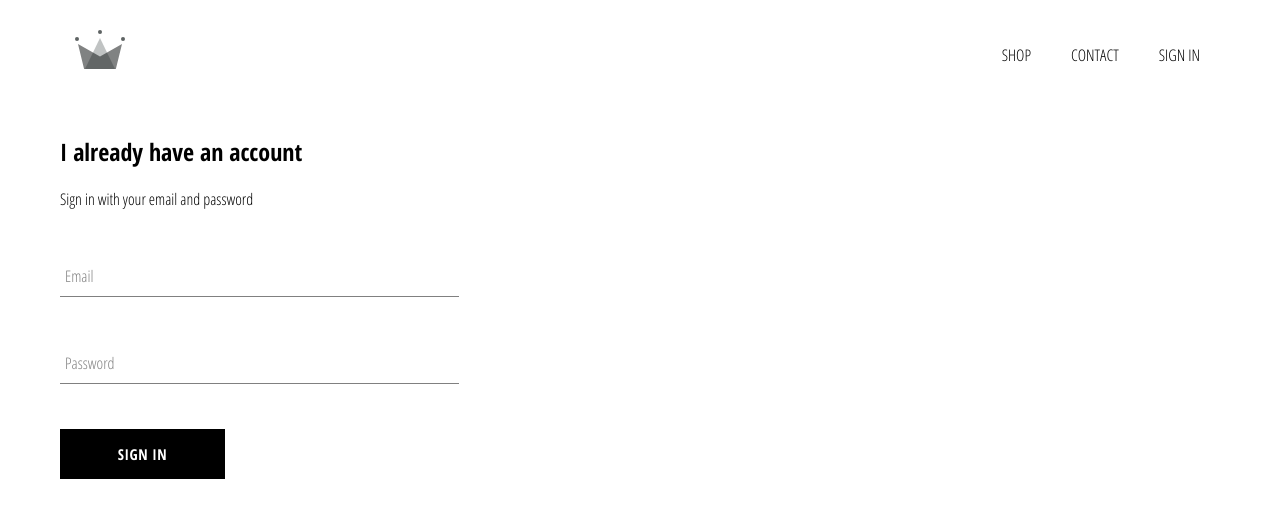
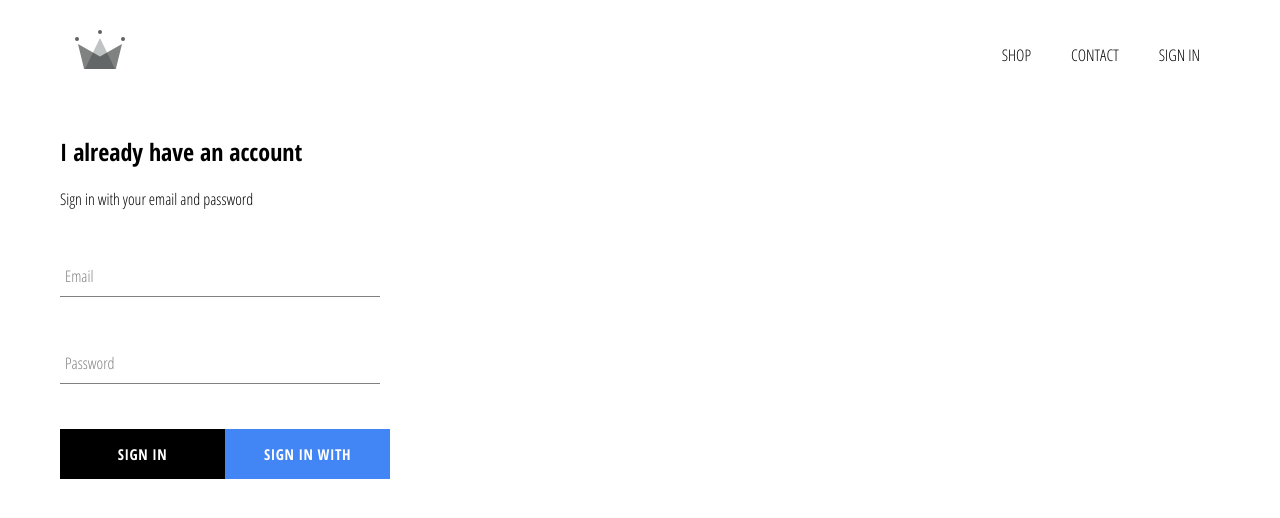
Before and after one commit to iMoonis/crwn-shopping, a React (Create React App) app: page /signin in a window 1280 px wide. Shown: the top 518 px of the page. Built offline with nearby package versions, Linux system fonts and the light colour scheme; no server answers.

Commit message:
Integrated firebase into application

```diff
--- a/package.json
+++ b/package.json
@@ -6,6 +6,7 @@
     "@testing-library/jest-dom": "^5.14.1",
     "@testing-library/react": "^11.2.7",
     "@testing-library/user-event": "^12.8.3",
+    "firebase": "^8.7.1",
     "node-sass": "^6.0.1",
     "react": "^17.0.2",
     "react-dom": "^17.0.2",
--- a/src/App.css
+++ b/src/App.css
@@ -1,3 +1,7 @@
+* {
+    box-sizing: border-box;
+}
+
 body {
     margin: 20px 60px;
     font-family: 'Open Sans Condensed', sans-serif;
--- a/src/App.js
+++ b/src/App.js
@@ -1,16 +1,39 @@
-import React from 'react';
+import React, { Component } from 'react'
 import { Route, Switch } from 'react-router-dom';
 
 import './App.css';
 import Header from './Components/Header/Header';
+import { auth } from './Firebase/Firebase.utils';
 import Homepage from './Pages/Home/Home';
 import Shop from './Pages/Shop/Shop';
 import Signin_Signup from './Pages/Signin_Signup/Signin_Signup';
 
-function App() {
+class App extends Component {
+  constructor(props) {
+    super(props);
+    this.state = {
+      CurrentUser: null
+    }
+  }
+
+  unsubscribeFromAuth = null;
+
+  componentDidMount () {
+    this.unsubscribeFromAuth = auth.onAuthStateChanged(user => {
+      this.setState({CurrentUser: user});
+
+      console.log(user);
+    })
+  }
+
+  componentWillUnmount () {
+    this.unsubscribeFromAuth();
+  }
+
+  render() {
     return (
       <div>
-      <Header />
+        <Header CurrentUser={this.state.CurrentUser} />
         <Switch>
           <Route exact path='/' component={Homepage} />
           <Route exact path='/shop' component={Shop} />
@@ -19,5 +42,6 @@ function App() {
       </div>
     );
   }
+}
 
 export default App;
--- a/src/Components/CustomButton/CustomButton.jsx
+++ b/src/Components/CustomButton/CustomButton.jsx
@@ -2,9 +2,9 @@ import React from 'react'
 
 import './CustomButton.scss'
 
-const CustomButton = ({children, ...otherButtonPorps}) => {
+const CustomButton = ({children, isGoogleSignIn, ...otherButtonPorps}) => {
     return (
-        <button className='custom-button' {...otherButtonPorps}>
+        <button className={`${ isGoogleSignIn ? 'google-sign-in' : '' } custom-button`} {...otherButtonPorps}>
             {children}
         </button>
     );
--- a/src/Components/CustomButton/CustomButton.scss
+++ b/src/Components/CustomButton/CustomButton.scss
@@ -19,4 +19,14 @@
         color: black;
         border: 1px solid black;
     }
+
+    &.google-sign-in {
+        background-color: #4285f4;
+        color: white;
+
+        &:hover {
+            background-color: #357ae8;
+            border: none;
+        }
+    }
 }
--- a/src/Components/Header/Header.jsx
+++ b/src/Components/Header/Header.jsx
@@ -1,21 +1,32 @@
-import React from 'react'
-import { Link } from 'react-router-dom';
-import { ReactComponent as Logo } from '../../Assets/crown.svg';
-import './header.scss'
+import React from "react";
+import { Link } from "react-router-dom";
+import { ReactComponent as Logo } from "../../Assets/crown.svg";
+import "./header.scss";
+import { auth } from "../../Firebase/Firebase.utils";
 
-const Header = () => {
-    return (
-        <div className='header'>
-            <Link to='/' className='logo-container'>
-                <Logo className='logo'></Logo>
-            </Link>
-            <div className='options'>
-                <Link className='option' to='/shop'>SHOP</Link>
-                <Link className='option' to='/contact'>CONTACT</Link>
-                <Link className='option' to='/signin'>SIGN IN</Link>
-            </div>
-        </div>
-    );
-}
+const Header = ({ CurrentUser }) => {
+  return (
+    <div className="header">
+      <Link to="/" className="logo-container">
+        <Logo className="logo"></Logo>
+      </Link>
+      <div className="options">
+        <Link className="option" to="/shop">
+          SHOP
+        </Link>
+        <Link className="option" to="/contact">
+          CONTACT
+        </Link>
+        {CurrentUser ? (
+          <div className="option" onClick={() => auth.signOut()}>SIGN OUT</div>
+        ) : (
+          <Link to="signin" className="option">
+            SIGN IN
+          </Link>
+        )}
+      </div>
+    </div>
+  );
+};
 
 export default Header;
--- a/src/Components/Header/header.scss
+++ b/src/Components/Header/header.scss
@@ -21,6 +21,7 @@
         .option {
             padding: 10px 15px;
             margin: 0 5px;
+            cursor: pointer;
         }
     }
 }
--- a/src/Components/Signin/Signin.jsx
+++ b/src/Components/Signin/Signin.jsx
@@ -1,4 +1,5 @@
 import React, { Component } from "react";
+import { signInWithGoogle } from "../../Firebase/Firebase.utils";
 import CustomButton from "../CustomButton/CustomButton";
 import FormInput from "../FormInput/FormInput";
 
@@ -48,8 +49,10 @@ class Signin extends Component {
             handleChange={this.handleChange}
             required
           />
-
-          <CustomButton type="submit">Sign In</CustomButton>
+          <div className='buttons'>
+            <CustomButton type="submit">Sign In</CustomButton>
+            <CustomButton onClick={signInWithGoogle} isGoogleSignIn>Sign In With Google</CustomButton>
+          </div>
         </form>
       </div>
     );
--- a/src/Components/Signin/Signin.scss
+++ b/src/Components/Signin/Signin.scss
@@ -1,9 +1,14 @@
 .sign-in {
-    width: 30vw;
+    width: 25vw;
     display: flex;
     flex-direction: column;
 
     .title {
         margin: 10px 0;
     }
+
+    .buttons {
+        display: flex;
+        justify-content: space-between;
+    }
 }
--- /dev/null
+++ b/src/Firebase/Firebase.utils.js
@@ -0,0 +1,27 @@
+// This import loads the firebase namespace.
+import firebase from 'firebase/app';
+
+// These imports load individual services into the firebase namespace.
+import 'firebase/auth';
+import 'firebase/database';
+
+const config = {
+    apiKey: "AIzaSyDl89ZRFRz-zTEl6q00rYyZK9dYWqCiGxA",
+    authDomain: "crwn-shopping-c88ee.firebaseapp.com",
+    projectId: "crwn-shopping-c88ee",
+    storageBucket: "crwn-shopping-c88ee.appspot.com",
+    messagingSenderId: "37546640759",
+    appId: "1:37546640759:web:557488927d3b3b83fb4d72",
+    measurementId: "G-1RCVNPT9XV"
+};
+
+firebase.initializeApp(config);
+
+export const auth = firebase.auth();
+export const firestore = firebase.firestore;
+
+const provider = new firebase.auth.GoogleAuthProvider();
+provider.setCustomParameters({ prompt: 'select_account'});
+export const signInWithGoogle = () => auth.signInWithPopup(provider);
+
+export default firebase;
```
Also changed, not shown: 1 other file (tests, documents, lock files or other folders). Lines whose indentation alone changed are shown as unchanged.
